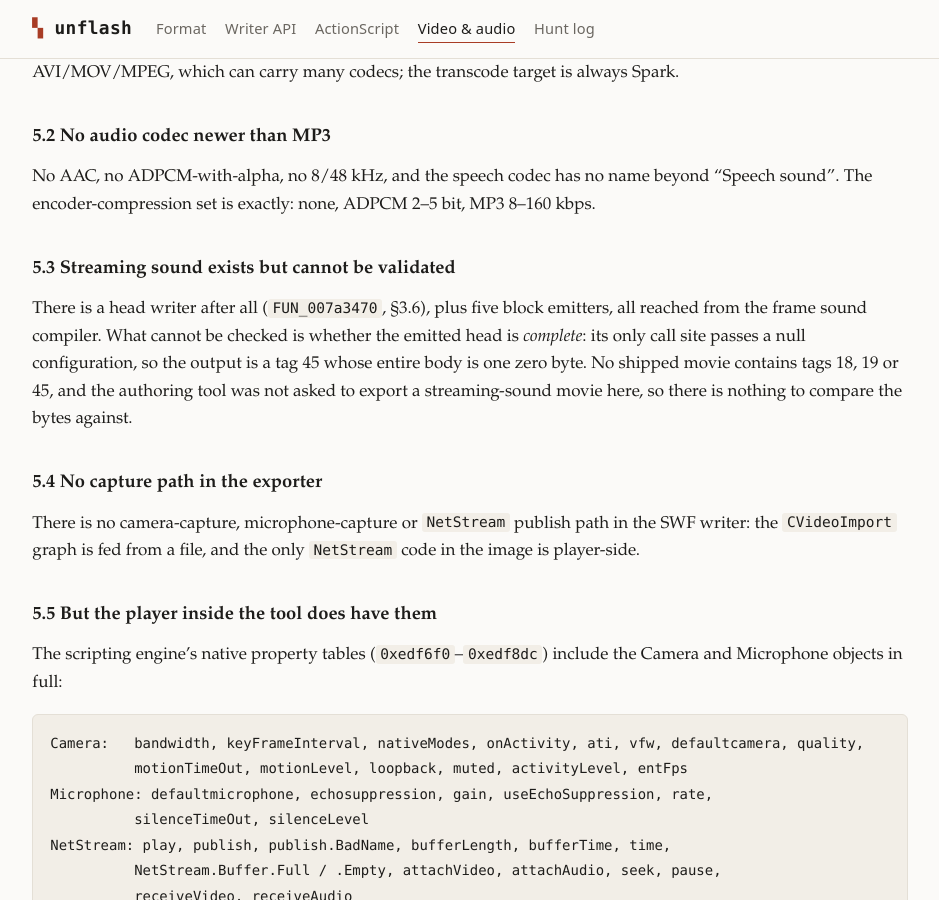
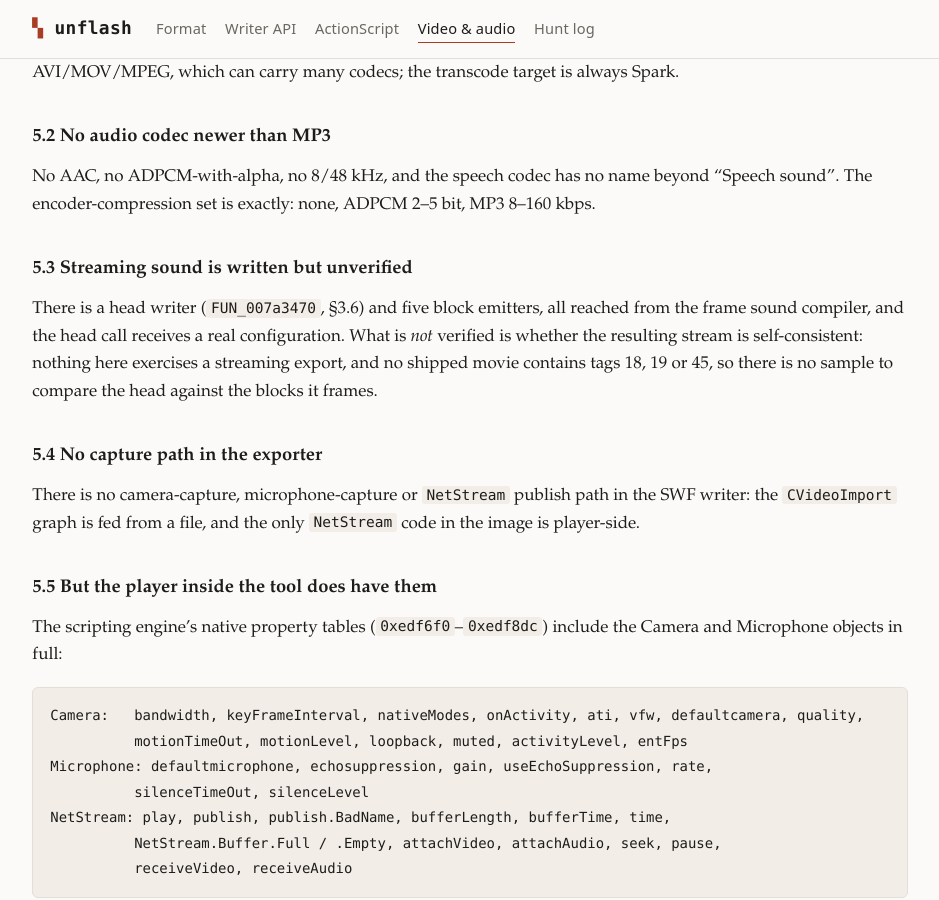
Before and after one commit to bezko/unflash, a Jekyll site: the page built from media.md, in a window 1280 px wide and 900 px high, scrolled down 9208 px. Shown: the whole window, without its empty margins (170-1109 px from the left). Built offline with Jekyll 4.4.1, drawn with Linux system fonts in a browser that asks for light colours.

Commit message:
Drop the last stale claim that the sound-stream head receives a null config.
The call takes a real config struct; §5.3 now says what is actually unverified — whether the
head and its blocks agree, which no shipped sample can show.

```diff
--- a/media.md
+++ b/media.md
@@ -378,13 +378,13 @@ Spark.
 No AAC, no ADPCM-with-alpha, no 8/48 kHz, and the speech codec has no name beyond "Speech sound".
 The encoder-compression set is exactly: none, ADPCM 2–5 bit, MP3 8–160 kbps.
 
-### 5.3 Streaming sound exists but cannot be validated
+### 5.3 Streaming sound is written but unverified
 
-There is a head writer after all (`FUN_007a3470`, §3.6), plus five block emitters, all reached from
-the frame sound compiler. What cannot be checked is whether the emitted head is *complete*: its only
-call site passes a null configuration, so the output is a tag 45 whose entire body is one zero byte.
-No shipped movie contains tags 18, 19 or 45, and the authoring tool was not asked to export a
-streaming-sound movie here, so there is nothing to compare the bytes against.
+There is a head writer (`FUN_007a3470`, §3.6) and five block emitters, all reached from the frame
+sound compiler, and the head call receives a real configuration. What is *not* verified is whether
+the resulting stream is self-consistent: nothing here exercises a streaming export, and no shipped
+movie contains tags 18, 19 or 45, so there is no sample to compare the head against the blocks it
+frames.
 
 ### 5.4 No capture path in the exporter
 
```
